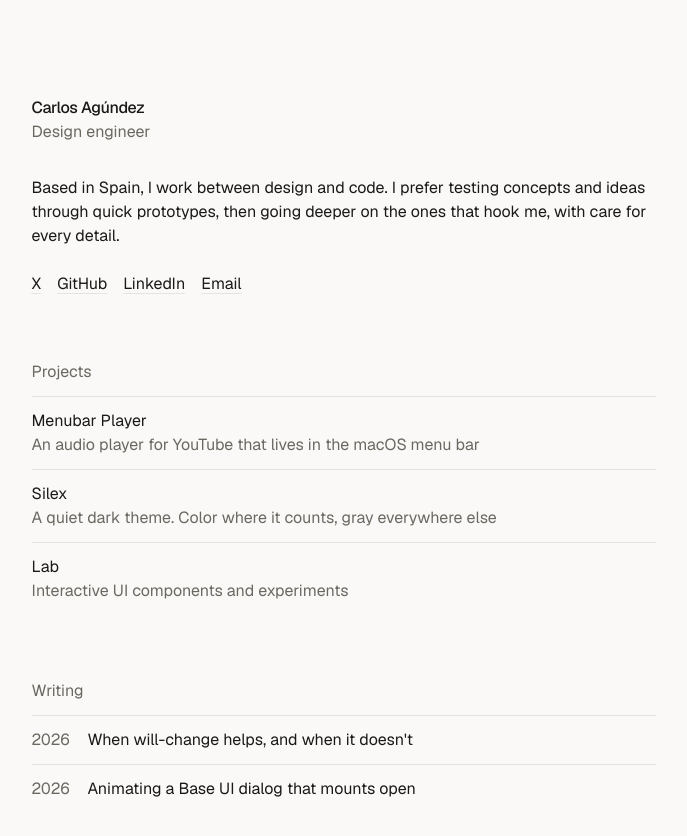
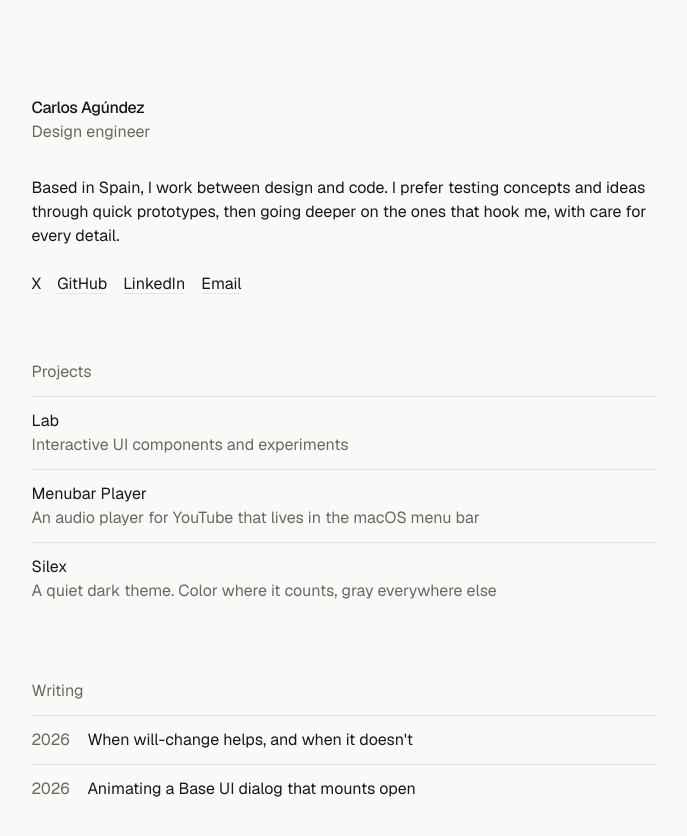
Before and after one commit to cagndz/agundez-me, a Next.js app: page / in a window 1280 px wide. Shown: the top 836 px of the page, without its empty margins (289-976 px from the left). Built offline with nearby package versions, Linux system fonts and the light colour scheme.

Commit message:
feat(home): list the lab first among the projects

```diff
--- a/src/content/projects.ts
+++ b/src/content/projects.ts
@@ -5,6 +5,11 @@ export type Project = {
 }
 
 export const projects: Project[] = [
+	{
+		name: 'Lab',
+		description: 'Interactive UI components and experiments',
+		href: '/lab',
+	},
 	{
 		name: 'Menubar Player',
 		description: 'An audio player for YouTube that lives in the macOS menu bar',
@@ -16,9 +21,4 @@ export const projects: Project[] = [
 			'A quiet dark theme. Color where it counts, gray everywhere else',
 		href: 'https://github.com/cagndz/silex',
 	},
-	{
-		name: 'Lab',
-		description: 'Interactive UI components and experiments',
-		href: '/lab',
-	},
 ]
```
